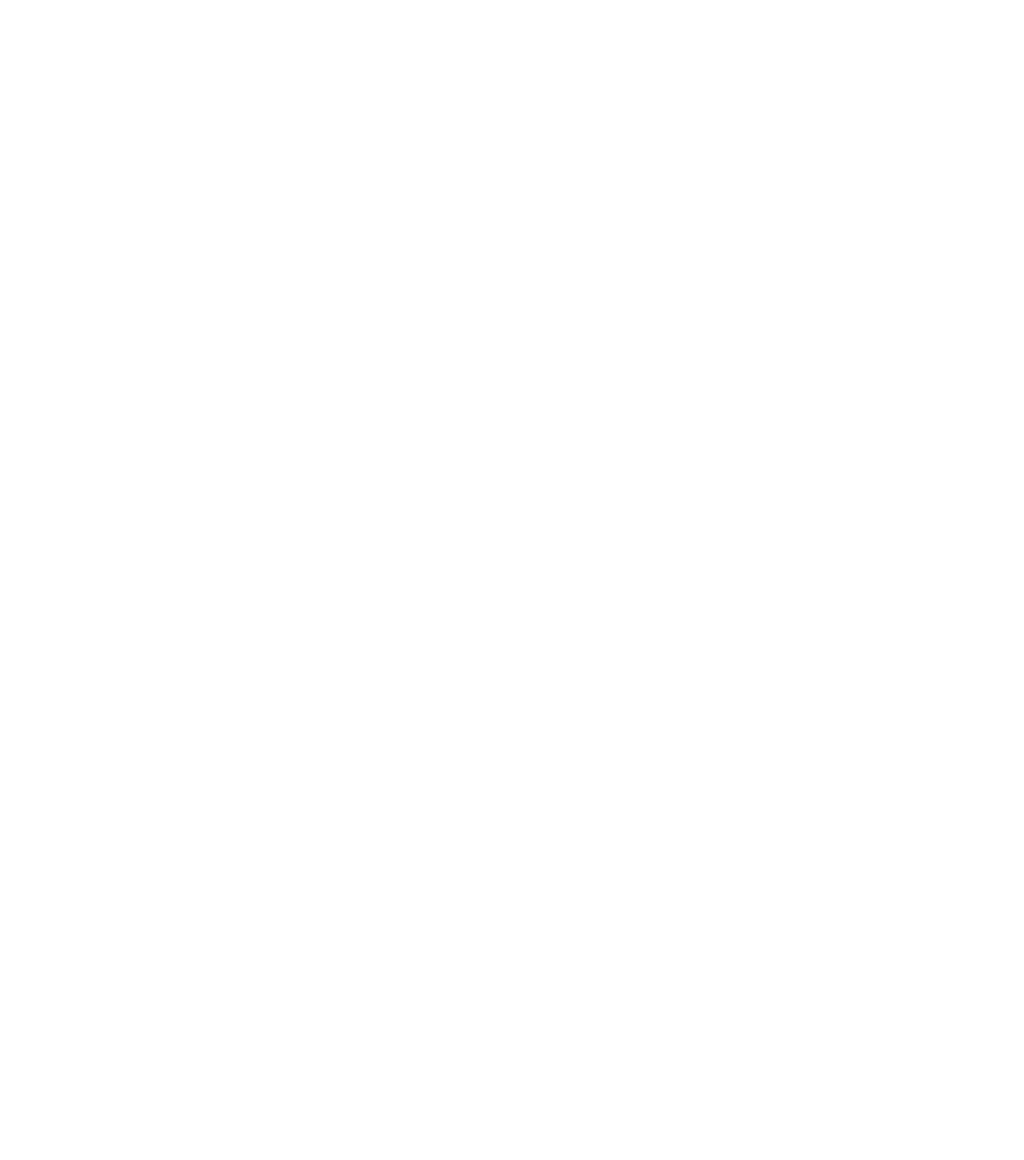
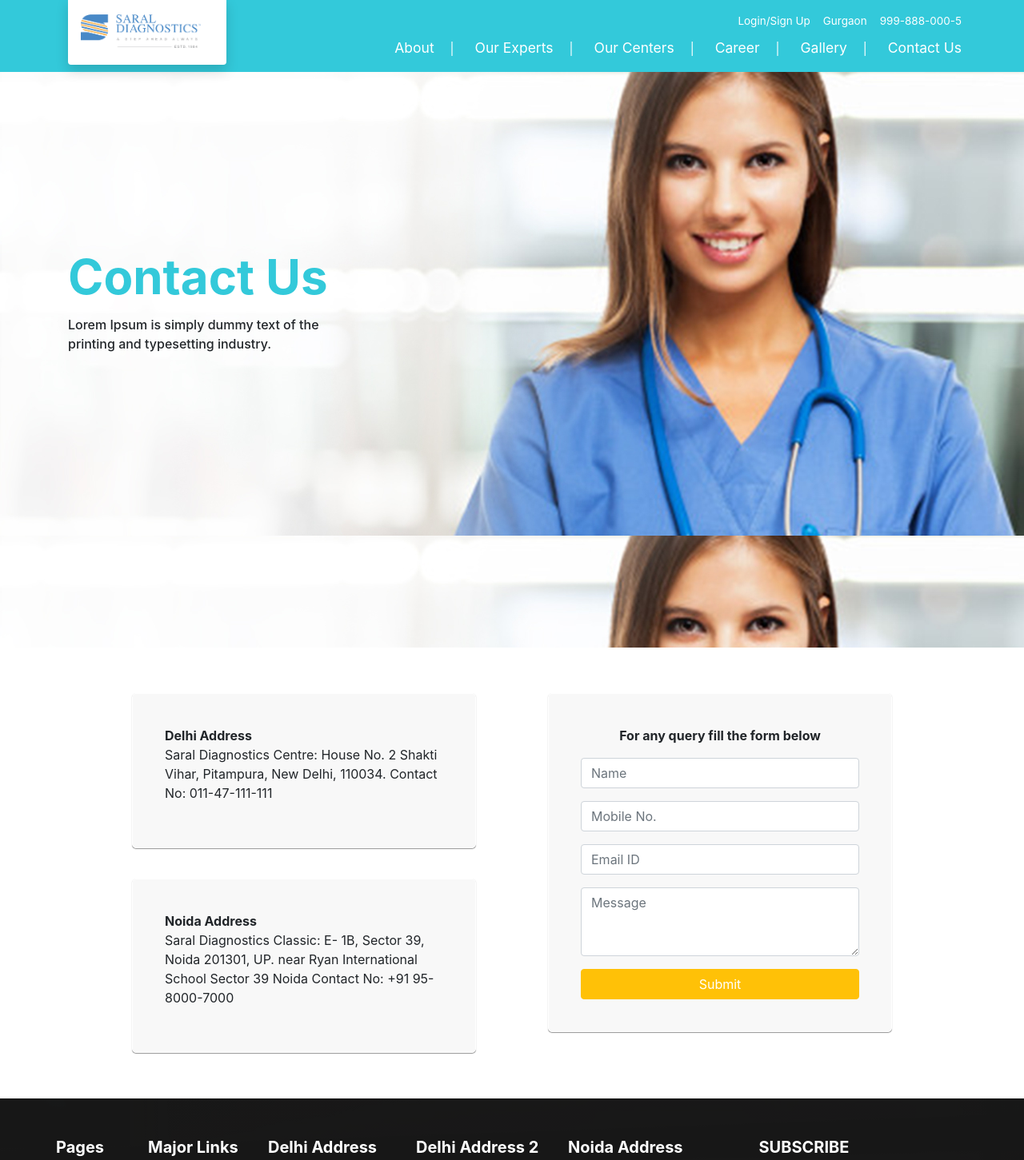
Before and after one commit to chiranjeebhub/saral, a React (Create React App) app: page /contact in a window 1280 px wide. Shown: the top 1451 px of the page at 80% size. Before the commit the page ends 800 px from the top, so only its background shows below. Built offline with nearby package versions, Linux system fonts and the light colour scheme.

Commit message:
contact us

```diff
--- a/src/App.js
+++ b/src/App.js
@@ -11,6 +11,7 @@
 import Gallery from "./pages/Gallery";
 import Experts from "./pages/Experts";
 import TestCategory from "./pages/TestCategory";
+import Contact from "./pages/Contact";
 
 function App() {
   return (
@@ -24,6 +25,7 @@
         <Route path="/centers" component={Centers} />
         <Route path="/experts" component={Experts} />
         <Route path="/gallery" component={Gallery} />
+        <Route path="/contact" component={Contact} />
         <Route path="/category" component={TestCategory} />
         <Route path="/single" component={SinglePackage} />
       </Switch>
--- a/src/components/Nav.js
+++ b/src/components/Nav.js
@@ -97,7 +97,12 @@
                   </li>
                   <li class="nav-item">
                     <Link to="/gallery" class="nav-link">
-                      Gallery
+                      Gallery<span className="menu-separator">|</span>
+                    </Link>
+                  </li>
+                  <li class="nav-item">
+                    <Link to="/contact" class="nav-link">
+                      Contact Us
                     </Link>
                   </li>
                 </ul>
--- /dev/null
+++ b/src/css/_contact.scss
@@ -0,0 +1,8 @@
+.contact-box {
+  border-radius: 5px;
+  box-shadow: 0px 1px 1px 0 rgba(21, 21, 21, 0.46);
+  border: solid 1px #ffffff;
+  background-color: #f8f8f8;
+  margin: 7px 30px;
+  padding: 40px;
+}
--- a/src/css/index.css
+++ b/src/css/index.css
@@ -263,6 +263,16 @@
   padding: 5px;
 }
 
+.contact-box {
+  border-radius: 5px;
+  -webkit-box-shadow: 0px 1px 1px 0 rgba(21, 21, 21, 0.46);
+          box-shadow: 0px 1px 1px 0 rgba(21, 21, 21, 0.46);
+  border: solid 1px #ffffff;
+  background-color: #f8f8f8;
+  margin: 7px 30px;
+  padding: 40px;
+}
+
 .hero {
   width: 100%;
   height: 100vh;
--- a/src/css/index.scss
+++ b/src/css/index.scss
@@ -6,7 +6,7 @@
 @import "./gallery";
 @import "./centers";
 @import "./experts";
-
+@import "./contact";
 .hero {
   // width: auto;
   // height: 90vh;
--- /dev/null
+++ b/src/pages/Contact.js
@@ -0,0 +1,123 @@
+import React from "react";
+import Nav from "../components/Nav";
+import Background from "../img/contact_us_bg.jpg";
+import pro from "../img/placeholder.jpg";
+import Footer from "../components/Footer";
+
+const Contact = () => {
+  return (
+    <div>
+      <div style={{ backgroundColor: "#33c9da" }}>
+        <Nav />
+      </div>
+      <div
+        style={{
+          backgroundImage: `url(${Background})`,
+          height: "90vh"
+        }}
+      >
+        <div className="container">
+          <div className="row">
+            <div className="col-4" style={{ marginTop: "30vh" }}>
+              <p style={{ lineHeight: "2em" }}>
+                <span
+                  style={{
+                    fontSize: "60px",
+                    fontWeight: "bold",
+                    color: "#33c9da"
+                  }}
+                >
+                  Contact Us
+                </span>
+              </p>
+              <p style={{ fontWeight: "500" }}>
+                Lorem Ipsum is simply dummy text of the printing and typesetting
+                industry.
+              </p>
+            </div>
+          </div>
+        </div>
+      </div>
+      <div className="container">
+        <div className="row" style={{ padding: "50px" }}>
+          <div className="col" height="100%">
+            <div className="contact-box">
+              <p>
+                <span>
+                  <b>Delhi Address</b>
+                </span>
+                <br />
+                Saral Diagnostics Centre: House No. 2 Shakti Vihar, Pitampura,
+                New Delhi, 110034. Contact No: 011-47-111-111
+              </p>
+            </div>
+            <br />
+            <div className="contact-box">
+              <p>
+                <span>
+                  <b>Noida Address</b>
+                </span>
+                <br />
+                Saral Diagnostics Classic: E- 1B, Sector 39, Noida 201301, UP.
+                near Ryan International School Sector 39 Noida Contact No: +91
+                95-8000-7000
+              </p>
+            </div>
+          </div>
+          <div className="col">
+            <div className="contact-box">
+              <p style={{ fontWeight: "bold", textAlign: "center" }}>
+                For any query fill the form below
+              </p>
+              <form>
+                <div class="form-group">
+                  <input
+                    type="text"
+                    class="form-control"
+                    id="name"
+                    placeholder="Name"
+                  />
+                </div>
+                <div class="form-group">
+                  <input
+                    type="text"
+                    class="form-control"
+                    id="number"
+                    placeholder="Mobile No."
+                  />
+                </div>
+                <div class="form-group">
+                  <input
+                    type="email"
+                    class="form-control"
+                    id="email"
+                    placeholder="Email ID"
+                  />
+                </div>
+                <div class="form-group">
+                  <textarea
+                    class="form-control"
+                    id="msg"
+                    rows="3"
+                    placeholder="Message"
+                  />
+                </div>
+
+                <button
+                  type="submit"
+                  class="btn btn-warning btn-block"
+                  style={{ color: "white" }}
+                >
+                  Submit
+                </button>
+              </form>
+            </div>
+          </div>
+        </div>
+      </div>
+      <Footer />
+    </div>
+  );
+};
+
+export default Contact;
```
Also changed, not shown: src/pages/Faq.js (added, +7 -0 lines), src/img/contact_us_bg.jpg (added), 1 other file (tests, documents, lock files or other folders).
